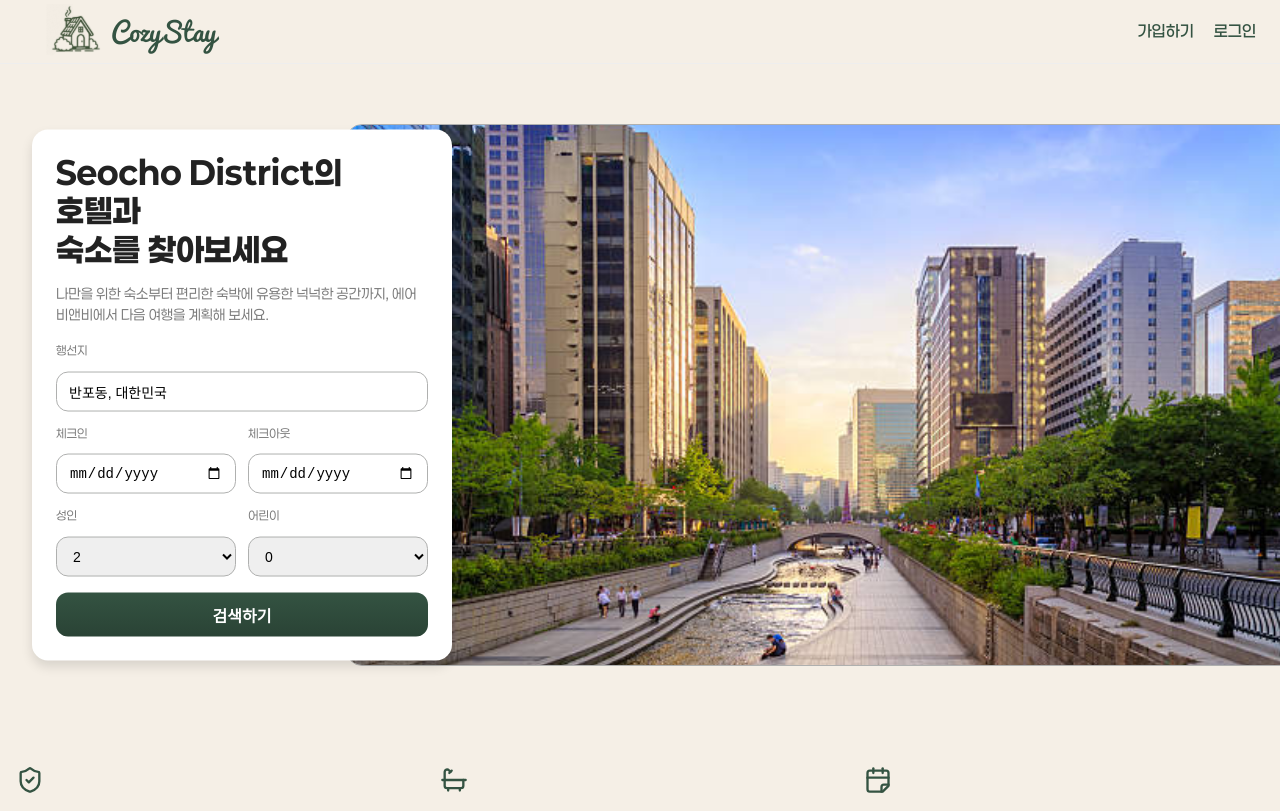
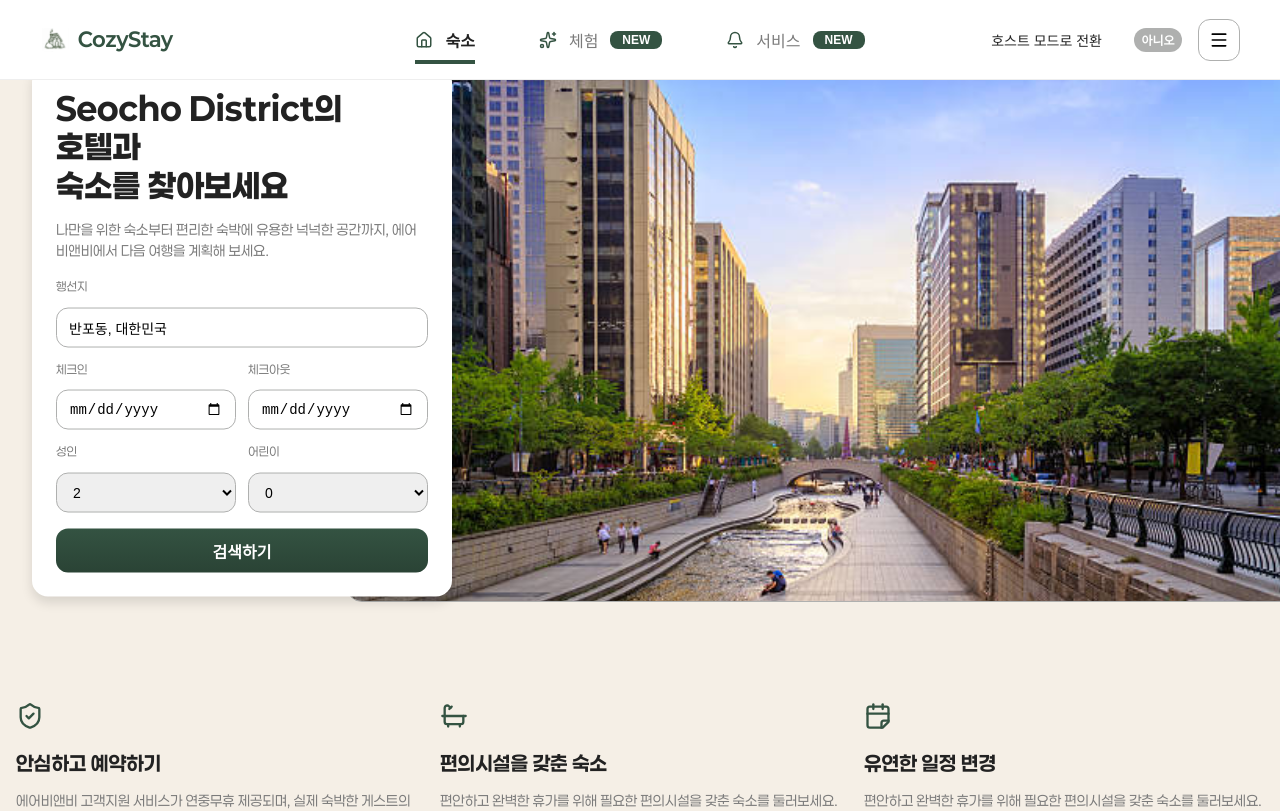
Before and after one commit to Official-CozyStay/CozyStay_FE, a React (Vite) app: page /landing in a window 1280 px wide. Shown: the top 811 px of the page. Built offline with nearby package versions, Linux system fonts and the light colour scheme; a web font is replaced by a local one.

Commit message:
refactor: Header 컴포넌트 통일 및 PublicLayout으로 이동

```diff
--- a/src/layouts/PublicLayout/PublicLayout.tsx
+++ b/src/layouts/PublicLayout/PublicLayout.tsx
@@ -1,34 +1,29 @@
-import { Outlet, Link, useLocation } from "react-router-dom";
-import {
-  Layout,
-  Header,
-  Brand,
-  BrandTitle,
-  Logo,
-  Nav,
-  Main,
-  Footer,
-} from "./publicLayout.styles";
-import logo from "@/assets/images/logo.svg";
+import { useState, useEffect } from "react";
+import { Outlet, useLocation } from "react-router-dom";
+import Header from "@/components/Header/Header";
+import { Layout, Main, Footer } from "./publicLayout.styles";
+
+const SCROLL_THRESHOLD = 100;
 
 export default function PublicLayout() {
   const location = useLocation();
   const isMainPage = location.pathname === "/";
+  const [isScrolled, setIsScrolled] = useState(false);
+
+  useEffect(() => {
+    const handleScroll = () => {
+      const scrollY = window.scrollY;
+      setIsScrolled(scrollY > SCROLL_THRESHOLD);
+    };
+
+    window.addEventListener("scroll", handleScroll);
+    handleScroll();
+    return () => window.removeEventListener("scroll", handleScroll);
+  }, []);
 
   return (
     <Layout>
-      {!isMainPage && (
-        <Header>
-          <Brand to="/">
-            <Logo src={logo} alt="CozyStay Logo" />
-            <BrandTitle>CozyStay</BrandTitle>
-          </Brand>
-          <Nav>
-            <Link to="/signup">가입하기</Link>
-            <Link to="/login">로그인</Link>
-          </Nav>
-        </Header>
-      )}
+      <Header isScrolled={isScrolled} />
 
       <Main>
         <Outlet />
--- a/src/pages/main/MainPage.tsx
+++ b/src/pages/main/MainPage.tsx
@@ -1,5 +1,5 @@
 import React, { useState, useEffect, useRef } from "react";
-import Header from "@/components/Header/Header";
+import { useLocation } from "react-router-dom";
 import SearchBar from "@/components/SearchBar/SearchBar";
 import AccommodationSection from "./AccommodationSection";
 import {
@@ -13,6 +13,7 @@ import { MainContainer, SearchBarWrapper, Footer } from "./MainPage.styles";
 const SCROLL_THRESHOLD = 100;
 
 const MainPage: React.FC = () => {
+  const location = useLocation();
   const [isScrolled, setIsScrolled] = useState(false);
   const [showFooter, setShowFooter] = useState(false);
   const containerRef = useRef<HTMLDivElement>(null);
@@ -43,8 +44,6 @@ const MainPage: React.FC = () => {
 
   return (
     <MainContainer ref={containerRef}>
-      <Header isScrolled={isScrolled} />
-
       <SearchBarWrapper $isScrolled={isScrolled}>
         <SearchBar isCompact={isScrolled} />
       </SearchBarWrapper>
```
